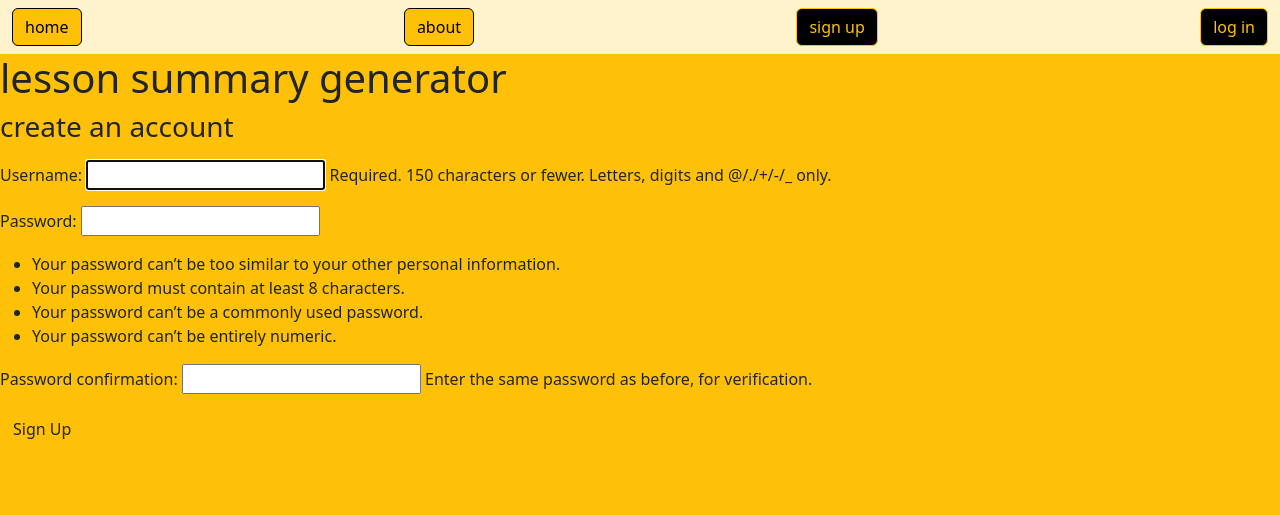
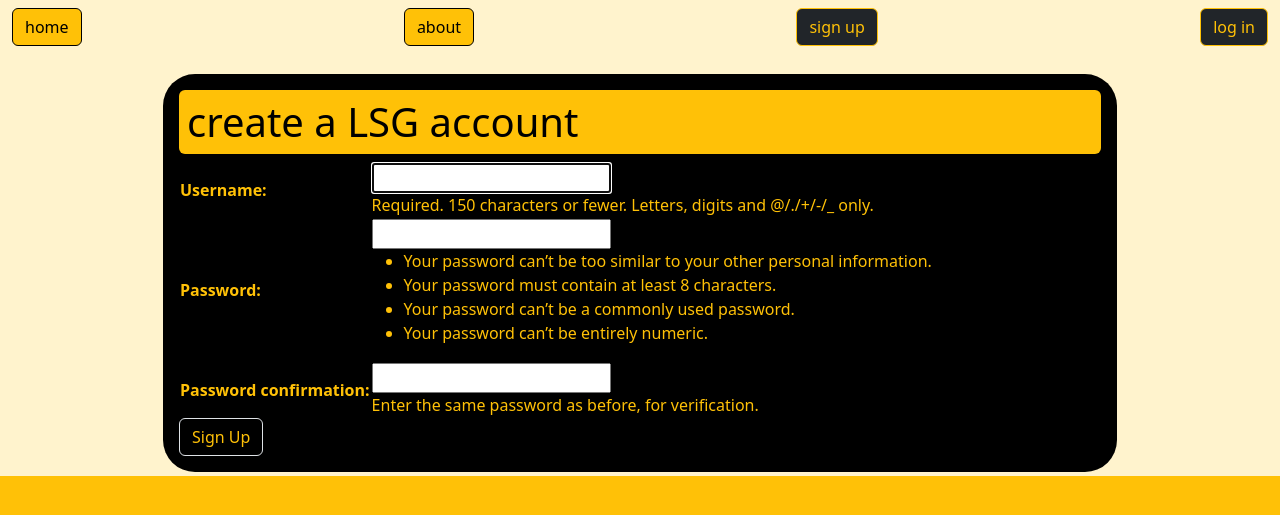
Before and after one commit to jhsu79/lesson-summary-generator, a Django app: page /accounts/signup/ in a window 1280 px wide. Shown: the top 515 px of the page. Run offline with Django 4.2, Linux system fonts and the light colour scheme.

Commit message:
add styling

```diff
--- a/lessonsummarygenerator/main_app/static/style.css
+++ b/lessonsummarygenerator/main_app/static/style.css
@@ -1,6 +1,4 @@
-main {
-    background-color: orange;
-}
+
 a {
     text-decoration: none;
 }
--- a/lessonsummarygenerator/main_app/templates/base.html
+++ b/lessonsummarygenerator/main_app/templates/base.html
@@ -6,10 +6,10 @@
     <meta charset="UTF-8">
     <meta name="viewport" content="width=device-width, initial-scale=1.0">
     <link href="https://cdn.jsdelivr.net/npm/bootstrap@5.3.2/dist/css/bootstrap.min.css" rel="stylesheet" integrity="sha384-T3c6CoIi6uLrA9TneNEoa7RxnatzjcDSCmG1MXxSR1GAsXEV/Dwwykc2MPK8M2HN" crossorigin="anonymous">
-    <link rel="stylesheet" href="{% static 'css/style.css' %}">
+    <link rel="stylesheet" type="text/css" href="{% static 'css/style.css' %}">
     <title>Lesson Summary Generator</title>
 </head>
-<body class="bg-warning">
+<body class="justify-content-center bg-warning">
     <header>
 
         <nav class="navbar navbar-expand-sm bg-warning-subtle">
@@ -23,13 +23,13 @@
                     <a class="btn btn-outline-primary" role="button" href ="{% url 'concepts_index' %}">all concepts</a>
                     <a class="btn btn-outline-primary" role="button" href="{% url 'logout' %}">log out</a>
                     {% else %}
-                    <a class="btn btn-outline-warning bg-black" role="button"href="{% url 'signup' %}">sign up</a>
-                    <a class="btn btn-outline-warning bg-black" role="button" href="{% url 'login' %}">log in</a>
+                    <a class="btn btn-dark text-warning border-warning" role="button"href="{% url 'signup' %}">sign up</a>
+                    <a class="btn btn-dark text-warning border-warning" role="button" href="{% url 'login' %}">log in</a>
                     {% endif %}
                 </div>
         </nav>
     </header>
-    <main>
+    <main class="container-fluid justify-content-center p-1 bg-warning-subtle">
         {% block content %}
         {% block login %}
         {% endblock %}
--- a/lessonsummarygenerator/main_app/templates/registration/signup.html
+++ b/lessonsummarygenerator/main_app/templates/registration/signup.html
@@ -1,16 +1,15 @@
 {% extends 'base.html' %}
 {% block content %}
 
-<h1>lesson summary generator</h1>
-<h3>create an account</h3>
-<p class="red-text">{{ error_message }}</p>
+<p class="bg-black text-white">{{ error_message }}</p>
 
-<form method="POST" action="{% url 'signup' %}">
-    {% csrf_token %}
+<form class="container-fluid bg-black w-75 p-3 text-warning rounded-5" method="POST" action="{% url 'signup' %}">
+  <h1 class="bg-warning p-2 text-black rounded-2">create a LSG account</h1>
+  {% csrf_token %}
     <table>
-    {{ form.as_p }}
+    {{ form.as_table }}
     </table>
     <input type="hidden" name="next" value="{{ next }}">
-    <button type="submit" class="btn">Sign Up</button>
+    <button class="btn btn-outline-warning border" type="submit" class="btn">Sign Up</button>
   </form>
 {% endblock %}
```
Also changed, not shown: lessonsummarygenerator/main_app/templates/about.html (+5 -3 lines), lessonsummarygenerator/main_app/templates/home.html (+6 -5 lines), lessonsummarygenerator/main_app/templates/registration/login.html (+5 -4 lines).
